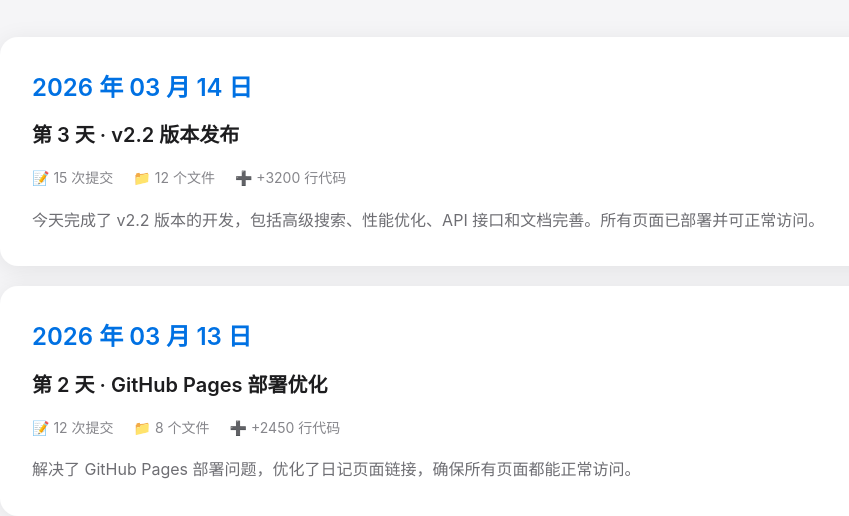
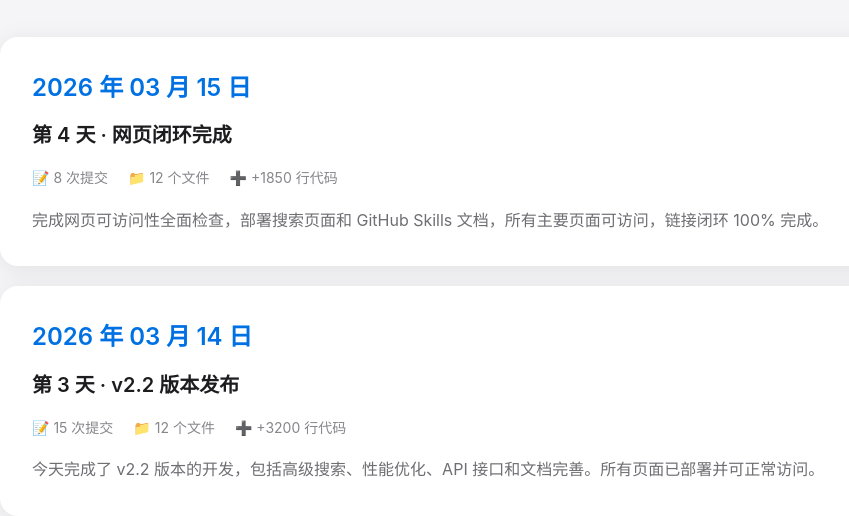
Before and after one commit to xuegangwu/guangchu, a plain HTML site: page build/diary-list.html in a window 1280 px wide. Shown: the part 284-800 px from the top of the page, without its empty margins (160-1009 px from the left). Drawn offline with Linux system fonts and the light colour scheme.

Commit message:
🔧 统一日记列表页面
- 更新 diary-list.html 添加 3 月 15 日日记
- 修改 index.html 跳转到 diary/ 目录（最新索引页）
- 保持两个列表页面内容一致

```diff
--- a/build/diary-list.html
+++ b/build/diary-list.html
@@ -140,6 +140,17 @@
         </div>
 
         <div class="diary-list">
+            <a href="diary/2026-03-15.html" class="diary-item">
+                <div class="diary-date">2026 年 03 月 15 日</div>
+                <div class="diary-title">第 4 天 · 网页闭环完成</div>
+                <div class="diary-meta">
+                    <div class="meta-item">📝 8 次提交</div>
+                    <div class="meta-item">📁 12 个文件</div>
+                    <div class="meta-item">➕ +1850 行代码</div>
+                </div>
+                <div class="diary-excerpt">完成网页可访问性全面检查，部署搜索页面和 GitHub Skills 文档，所有主要页面可访问，链接闭环 100% 完成。</div>
+            </a>
+
             <a href="diary/2026-03-14.html" class="diary-item">
                 <div class="diary-date">2026 年 03 月 14 日</div>
                 <div class="diary-title">第 3 天 · v2.2 版本发布</div>
```
Also changed, not shown: build/index.html (+2 -2 lines).
